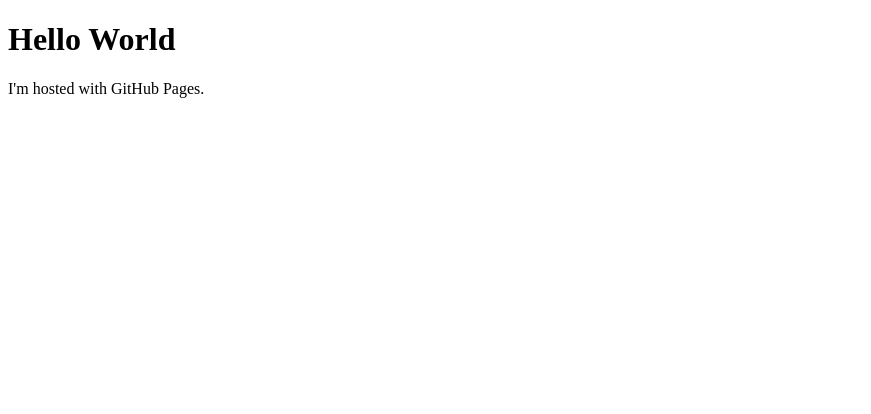
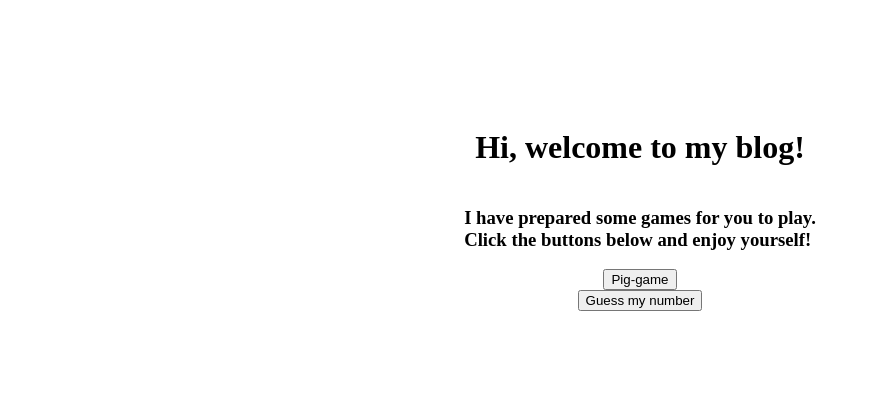
Before and after one commit to xiaowulang-turbo/Xiaowulang-turbo.github.io, a plain HTML site: page index.html in a window 1280 px wide. Shown: the whole page, without its empty margins (0-871 px from the left). Drawn offline with Linux system fonts and the light colour scheme.

Commit message:
Feat: build the basic page of blog;

```diff
--- a/index.html
+++ b/index.html
@@ -1,7 +1,21 @@
 <!DOCTYPE html>
-<html>
-<body>
-<h1>Hello World</h1>
-<p>I'm hosted with GitHub Pages.</p>
-</body>
+<html lang="en">
+  <head>
+    <meta charset="UTF-8" />
+    <meta name="viewport" content="width=device-width, initial-scale=1.0" />
+    <title>A small blog</title>
+    <link rel="stylesheet" href="./style.css" />
+  </head>
+  <body>
+    <main>
+      <div class="container">
+        <h1>Hi, welcome to my blog!</h1>
+        <h3>I have prepared some games for you to play. <br/>Click the buttons below and enjoy yourself!</h3>
+        <a href="./pig-game/index.html">
+          <button>Pig-game</button>
+        </a>
+        <button>Guess my number</button>
+      </div>
+    </main>
+  </body>
 </html>
--- a/pig-game/script.js
+++ b/pig-game/script.js
@@ -36,7 +36,6 @@ btnRoll.addEventListener("click", function () {
     } else {
       currentScore += dice;
     }
-    //console.log(`currentScore=${currentScore}`);
     document.getElementById(`current--${player}`).textContent = currentScore;
   }
 });
@@ -58,8 +57,6 @@ btnHold.addEventListener("click", function () {
     }
     score = 0;
   }
-
-  //currentScore.textContent
 });
 
 btnNew.addEventListener("click", function () {
--- a/pig-game/style.css
+++ b/pig-game/style.css
@@ -155,6 +155,7 @@ main {
   transform: translateX(-50%);
   height: 10rem;
   box-shadow: 0 2rem 5rem rgba(0, 0, 0, 0.2);
+  border-radius: 5px;
 }
 
 .player--winner {
--- /dev/null
+++ b/style.css
@@ -0,0 +1,9 @@
+* {}
+
+.container {
+  display: flex;
+  flex-direction: column;
+  align-items: center;
+  justify-content: center;
+  padding: 100px 200px;
+}
```
